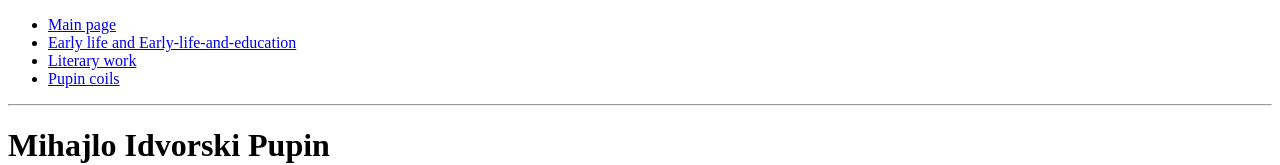
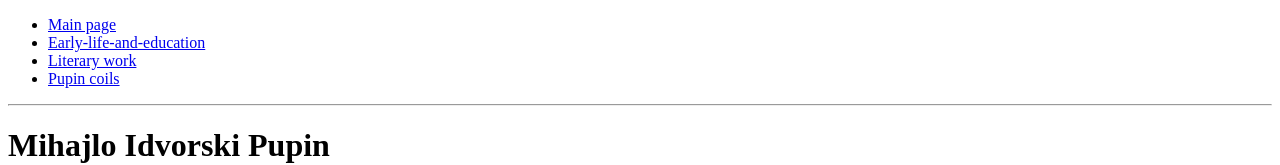
Before and after one commit to pikec2607/Mihajlo-Idvorski-Pupin, a plain HTML site: page index.html in a window 1280 px wide. Shown: the top 165 px of the page. Drawn offline with Linux system fonts and the light colour scheme.

Commit message:
Initial Commit

```diff
--- a/index.html
+++ b/index.html
@@ -7,7 +7,7 @@
 <body>
     <ul>
 <li><a href="index.html">Main page</a></li>
-<li><a href="Early-life-and-education/index.html">Early life and Early-life-and-education</a></li>
+<li><a href="Early-life-and-education/index.html">Early-life-and-education</a></li>
 <li><a href="Literary-work/index.html">Literary work</a></li>
 <li><a href="Pupin-coils/index.html">Pupin coils</a></li>
     </ul>
```
Also changed, not shown: Pupin-coils/pupin-1916.jpg (added), early-life-and-education/university.jpg (added), pupin.jpg (added).
